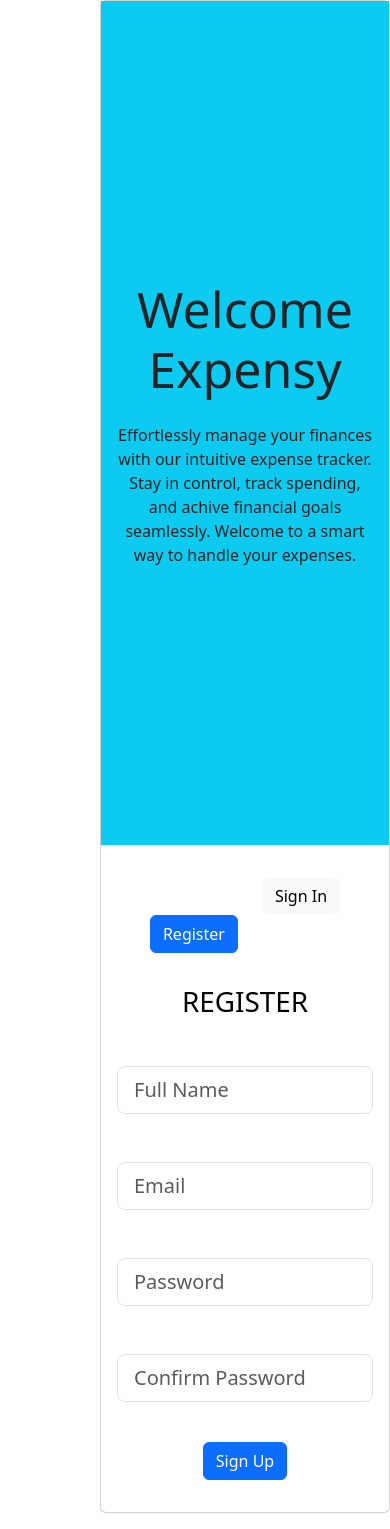
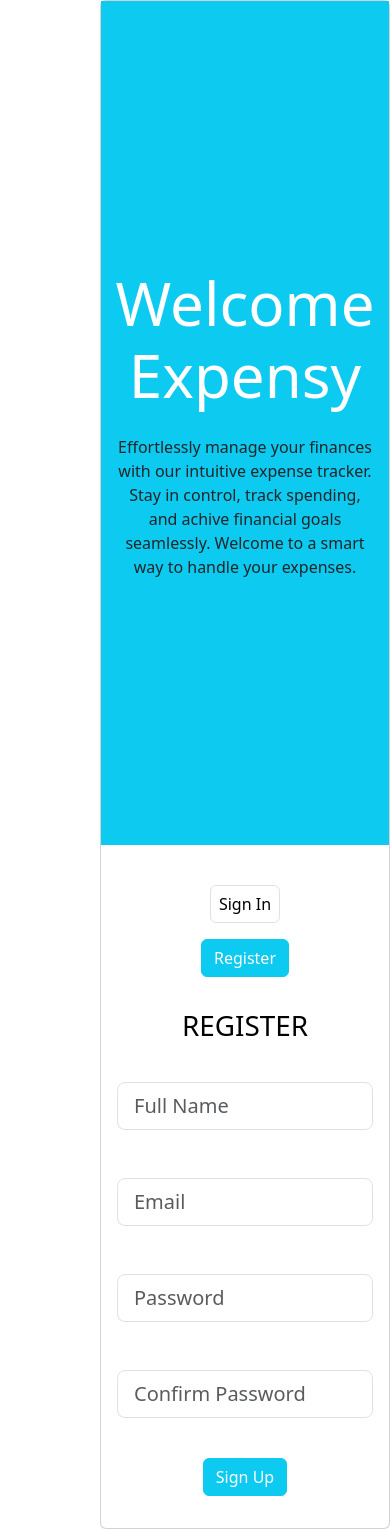
Before and after one commit to chinthaka20010226/ReactAsp.NetCore_SocialMedia_, a React (Create React App) app in the folder frontend_/: page / in a window 390 px wide. Built offline with nearby package versions, Linux system fonts and the light colour scheme.

Commit message:
Registration, Login is Okay...

```diff
--- a/frontend_/public/index.html
+++ b/frontend_/public/index.html
@@ -15,6 +15,8 @@
 
     <link href="https://cdn.jsdelivr.net/npm/bootstrap@5.3.2/dist/css/bootstrap.min.css" rel="stylesheet" integrity="sha384-T3c6CoIi6uLrA9TneNEoa7RxnatzjcDSCmG1MXxSR1GAsXEV/Dwwykc2MPK8M2HN" crossorigin="anonymous">
 
+    <link href="https://cdn.jsdelivr.net/npm/remixicon@4.0.1/fonts/remixicon.min.css" rel="stylesheet">
+
     <title>React App</title>
   </head>
   <body>
--- a/frontend_/src/App.css
+++ b/frontend_/src/App.css
@@ -1,13 +1,75 @@
+/* ------ Colors, Fonts variable setup ------ */
+
+:root {
+  --c-background: #46a7f8;
+  --c-light: #ffffff;
+  --c-black: #000000;
+}
+
+/* ------ Global Style ------ */
+
 * {
   margin: 0;
   padding: 0;
 }
 
+/*  */
+
 body {
   overflow-x: hidden;
   margin-left: 100px;
+  background-color: var(--c-light);
+}
+
+.card {
+  background-color: var(--c-light) !important;
 }
 
 .left-box-header {
-  font-size: 50px;
+  font-size: 60px;
+  color: var(--c-light);
 }
+
+.remember-box {
+  width: 260px;
+  /* background-color: #46a7f8; */
+}
+
+.icon-box-description {
+  height: 5rem;
+  font-size: 24px;
+  color: var(--c-light);
+}
+
+
+/* ------ btn ------ */
+
+.btn-01 {
+  background-color: var(--c-light);
+  color: var(--c-black);
+  font-weight: 500;
+}
+
+.btn-info {
+  color: var(--c-light) !important;
+  font-weight: 500 !important;
+}
+
+
+/* ------ ruler ------ */
+.ruler {
+  /* border: 5px solid-black; */
+}
+
+/* ------ icon ------ */
+.icon-box {
+  height: 5rem;
+  font-size: 60px;
+}
+
+/* ------ center-vertically ------ */
+.center-vertically {
+  display: flex;
+  align-items: center;
+  /* justify-content: center; */
+}
--- a/frontend_/src/App.js
+++ b/frontend_/src/App.js
@@ -1,3 +1,4 @@
+// import Login from "./Components/Login";
 import Registration from "./Components/Registration";
 // import logo from './logo.svg';
 import './App.css';
--- a/frontend_/src/Components/Registration.js
+++ b/frontend_/src/Components/Registration.js
@@ -5,7 +5,7 @@ function Registration(){
     const [name, setName] = useState('');
     const [email, setEmail] = useState('');
     const [password, setPassword] = useState('');
-    const [phoneNo, setPhoneNo] = useState('');
+    const [confirmPassword, setConfirmPassword] = useState('');
 
     const handelSave = (e) => {
         e.preventDefault();
@@ -17,7 +17,7 @@ function Registration(){
             Name : name,
             Email : email,
             Password : password,
-            PhoneNo : phoneNo
+            ConfirmPassword: confirmPassword
         }
 
         axios.post(url,data)
@@ -29,46 +29,39 @@ function Registration(){
         })
     }
 
-    const myStyle = {
-        borderTopLeftRadius: '.25rem',
-        borderBottomLeftRadius: '.25rem'
-    }
-
-
-
     return(
-        <section className="h-100 bg-white">
+        <section className="vh-100">
             <div className="h-100">
                 <div className="row d-flex justify-content-center align-items-center h-100">
                     <div className="col">
                         <div className="card card-registration">
                             <div className="row g-0">
-                                <div className="col-lg-5 vh-100 d-flex flex-column justify-content-center align-items-center px-3 bg-info">
-                                    <h1 className="left-box-header text-center py-3">Welcome Expensy</h1>
-                                    <p className="text-center">Effortlessly manage your finances with our intuitive expense tracker. Stay in control, track spending,
+                                <div className="col-md-5 vh-100 d-flex flex-column justify-content-center align-items-center px-3 bg-info text-center">
+                                    <h1 className="left-box-header py-3">Welcome Expensy</h1>
+                                    <p>Effortlessly manage your finances with our intuitive expense tracker. Stay in control, track spending,
                                         and achive financial goals seamlessly. Welcome to a smart way to handle your expenses.
                                     </p>
                                 </div>
-                                <div className="col-lg-6">
-                                    <div className="card-body p-md-3 text-black d-flex flex-column justify-content-center align-items-center">
+                                <div className="col-md-6">
+                                    <div className="card-body p-md-3 text-black d-flex flex-column justify-content-center align-items-center h-100">
                                         <div className="row py-3">
-                                            <div className="col-lg-6">
-                                                <div className="d-flex justify-content-end">
-                                                    <button type="button" className="btn btn-light"
+                                            <div className="col-sm-6">
+                                                <div className="d-flex justify-content-center py-2">
+                                                    <button type="button" className="btn btn-01 border px-2"
                                                         onClick={(e) => handelSave(e)}>Sign In</button>
                                                 </div>
                                             </div>
-                                            <div className="col-lg-6">
-                                                <div className="d-flex justify-content-start">
-                                                    <button type="button" className="btn btn-primary"
+                                            <div className="col-sm-6">
+                                                <div className="d-flex justify-content-center py-2">
+                                                    <button type="button" className="btn btn-info"
                                                         onClick={(e) => handelSave(e)}>Register</button>
                                                 </div>
                                             </div>
                                         </div>
 
-                                        <h1 className="text-uppercase text-center py-3">Register</h1>
+                                        <h1 className="text-uppercase text-center py-2">Register</h1>
 
-                                        <div className="py-4">
+                                        <div className="form-outline py-4">
                                             <input type="text" id="form3Example1m" placeholder="Full Name" className="form-control form-control-lg"
                                                     onChange={(e) => setName(e.target.value)}/>
                                         </div>
@@ -85,11 +78,11 @@ function Registration(){
 
                                         <div className="form-outline py-4">
                                             <input type="password" id="form3Example90" placeholder="Confirm Password" className="form-control form-control-lg"
-                                                onChange={(e) => setPhoneNo(e.target.value)}/>
+                                                onChange={(e) => setConfirmPassword(e.target.value)}/>
                                         </div>
 
                                         <div className="d-flex justify-content-center py-3">
-                                            <button type="button" className="btn btn-primary"
+                                            <button type="button" className="btn btn-info"
                                                 onClick={(e) => handelSave(e)}>Sign Up</button>
                                         </div>
 
```
